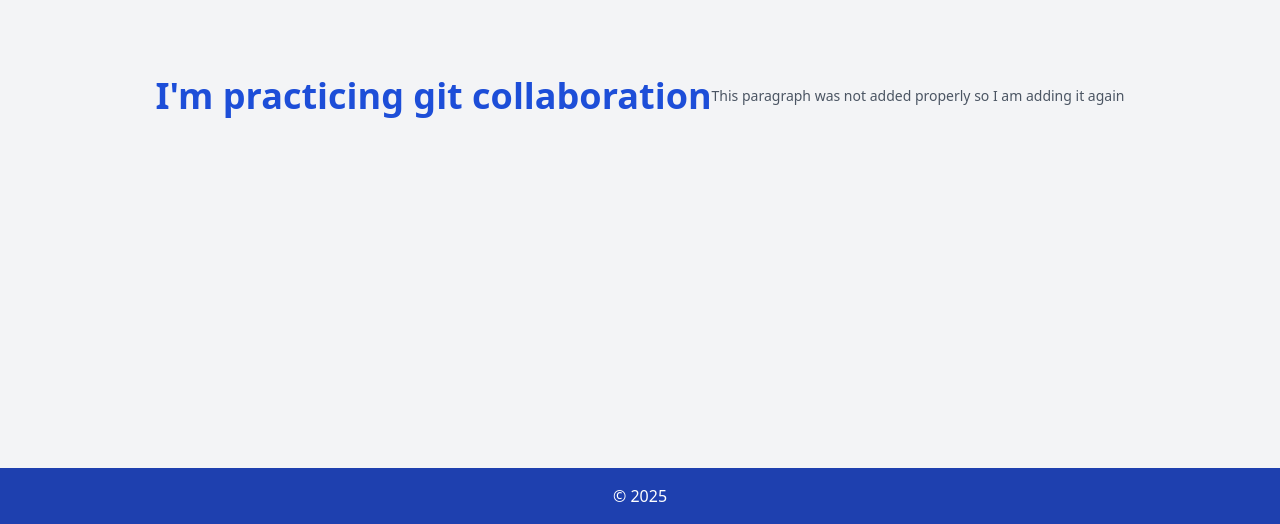
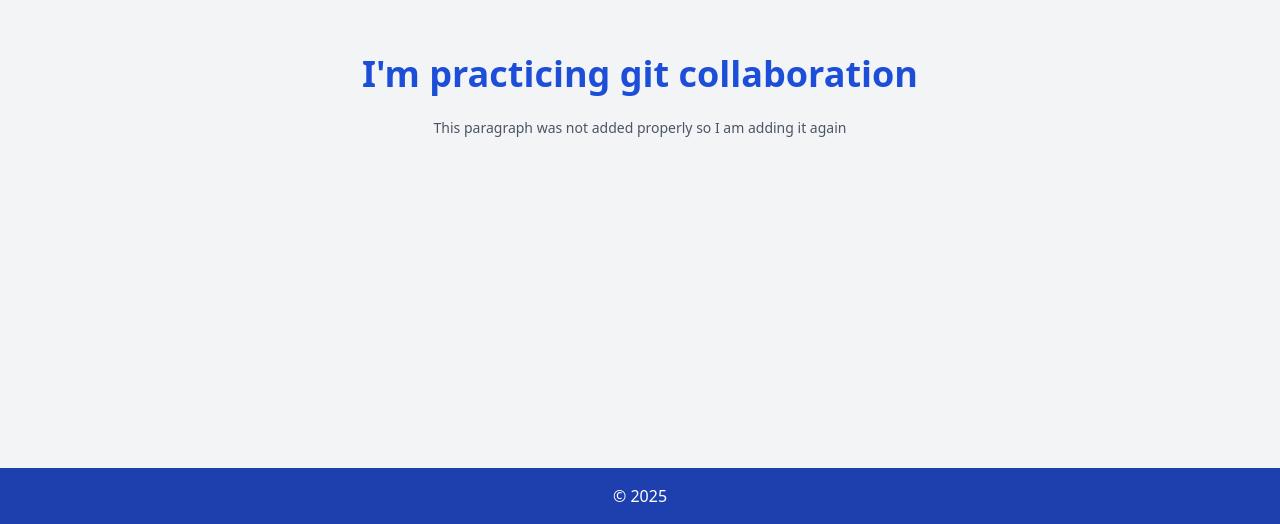
Before and after one commit to Mavovo-ii/git-practice, a plain HTML site: page index.html in a window 1280 px wide. Shown: the part 276-800 px from the top of the page. Drawn offline with nearby package versions, Linux system fonts and the light colour scheme.

Commit message:
added a text div

```diff
--- a/index.html
+++ b/index.html
@@ -7,10 +7,12 @@
 </head>
 <body class="bg-gray-100 min-h-screen flex flex-col">
     <main class="flex-grow flex items-center justify-center">
-        <h1 class="text-4xl font-bold text-blue-700">
-            I'm practicing git collaboration
-        </h1>
-        <p class="text-sm text-gray-600  block">This paragraph was not added properly so I am adding it again</p>
+        <div class="text-center">
+            <h1 class="text-4xl font-bold text-blue-700">
+                I'm practicing git collaboration
+            </h1> <br />
+            <p class="text-sm text-gray-600  block">This paragraph was not added properly so I am adding it again</p>
+        </div>
     </main>
     <footer class="bg-blue-800 text-white text-center py-4">
         &copy; 2025
```
